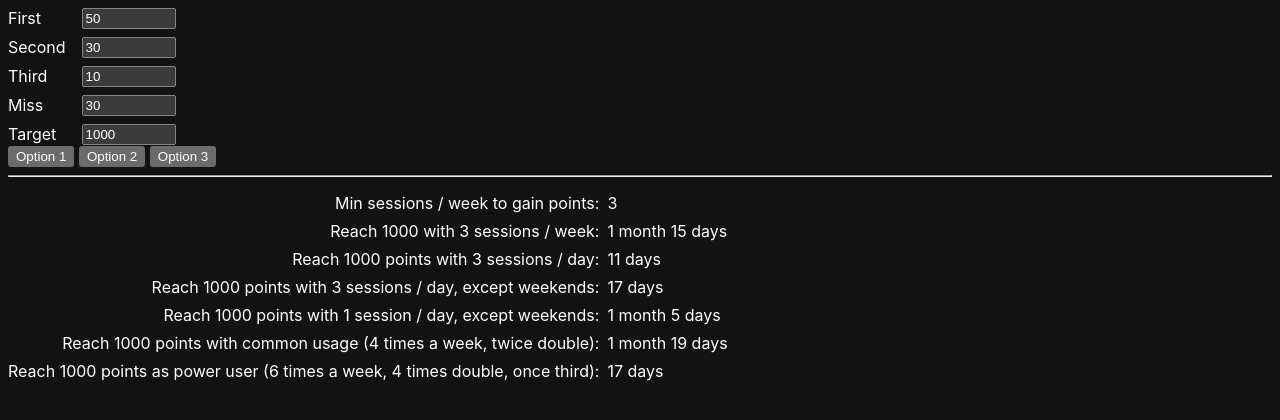
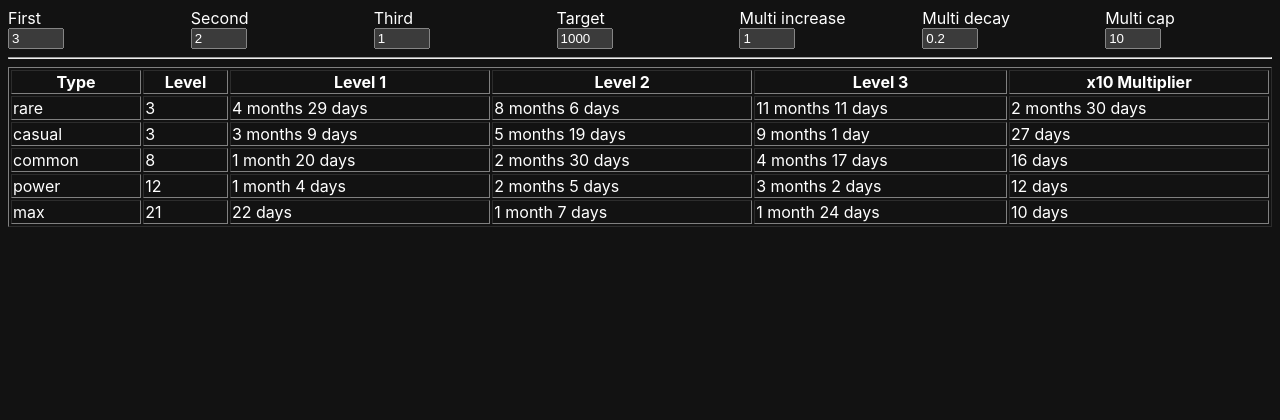
Before and after one commit to enyo/pausly-point-system, a SvelteKit app: page / in a window 1280 px wide. Shown: the top 420 px of the page. Built offline with nearby package versions, Linux system fonts and the light colour scheme.

Commit message:
Better display of points

```diff
--- a/src/app.d.ts
+++ b/src/app.d.ts
@@ -9,8 +9,10 @@ declare global {
 			first: number
 			second: number
 			third: number
-			miss: number
 			target: number
+			multiplierIncrease: number
+			multiplierDecay: number
+			multiplierCap: number
 		}
 		// interface Platform {}
 	}
--- a/src/routes/+page.svelte
+++ b/src/routes/+page.svelte
@@ -7,93 +7,214 @@
 	import { browser } from '$app/environment'
 	import { isEqual } from 'lodash-es'
 
-	let initialState = {
-		first: 50,
-		second: 30,
-		third: 10,
-		miss: 30,
-		target: 1000,
+	/** Chances of doing a first, second or third session */
+	type DayProbabilities = [number, number?, number?]
+
+	type WeekProbabilities = [
+		DayProbabilities,
+		DayProbabilities,
+		DayProbabilities,
+		DayProbabilities,
+		DayProbabilities,
+		DayProbabilities,
+		DayProbabilities,
+	]
+
+	const CHARACTERS = ['rare', 'casual', 'common', 'power', 'max'] as const
+	type Character = (typeof CHARACTERS)[number]
+
+	const CHARACTER_PROBABILITIES: { [key in Character]: WeekProbabilities } = {
+		rare: [[0], [90, 50, 5], [0], [90, 40, 5], [0], [0], [0]],
+		casual: [[80, 40], [30, 20], [20], [50, 30], [40, 20], [5], [5]],
+		common: [[80, 40, 10], [80, 40, 10], [80, 40, 10], [80, 40, 10], [80, 40, 10], [20], [20]],
+		power: [
+			[95, 40, 10],
+			[95, 40, 10],
+			[95, 40, 10],
+			[95, 40, 10],
+			[95, 40, 10],
+			[90, 20, 5],
+			[90, 20, 5],
+		],
+		max: [
+			[100, 100, 100],
+			[100, 100, 100],
+			[100, 100, 100],
+			[100, 100, 100],
+			[100, 100, 100],
+			[100, 100, 100],
+			[100, 100, 100],
+		],
+	}
+	const CHARACTER_DESCRIPTIONS: { [key in Character]: string } = {
+		rare: 'Typically does a session on Tuesday and Thursday, but not always.',
+		casual: 'Very likely to start with a session on Monday, and sometimes during the week.',
+		common:
+			'Typical (active) user. Has a 80% chance of doing a session Mo - Fr. Sometimes on the Weekend',
+		power: 'Power user. Does a session nearly every day. Often a second one.',
+		max: 'Every day three sessions.',
 	}
 
-	type Numbers = typeof initialState
+	let initialPoints = {
+		first: 3,
+		second: 2,
+		third: 1,
+		target: 1000,
+		multiplierIncrease: 1,
+		multiplierDecay: 0.2,
+		multiplierCap: 10,
+	}
+
+	type Points = typeof initialPoints
 
 	if (browser && location.hash) {
 		const params = new URLSearchParams(location.hash.slice(1))
 		if (params.has('first')) {
 			const state = Object.fromEntries(
 				[...params.entries()].map(([key, value]) => [key, +value]),
-			) as Numbers
-			initialState = state
+			) as Points
+			initialPoints = state
 		}
 	}
 
-	let numbers = $state(initialState)
+	let points = $state(initialPoints)
 
 	$effect(() => {
-		const state = unstate(numbers)
+		const state = unstate(points)
 		const pageState = unstate(untrack(() => $page.state))
 		if (isEqual(state, pageState)) return
 		const params = new URLSearchParams(state)
-		pushState(`#${params}`, unstate(numbers))
+		pushState(`#${params}`, unstate(points))
 	})
 	$effect(() => {
-		const state = unstate(untrack(() => numbers))
+		const state = unstate(untrack(() => points))
 		const pageState = unstate(untrack(() => $page.state))
 		if ($page.state['first'] && !isEqual(state, pageState)) {
-			numbers = $page.state
+			points = $page.state
 		}
 	})
 
-	const minSessions = () => {
-		let points = 0
-		let sessions = 0
-
-		do {
-			sessions++
-			points = numbers.first * sessions - (7 - sessions) * numbers.miss
-		} while (points <= 0 && sessions < 7)
-
-		return sessions
+	type CalculatedProbabilities = {
+		points: number
+		daysUntilMaxMultiplier?: number | undefined
+		daysUntilFirstLevel?: number | undefined
+		daysUntilSecondLevel?: number | undefined
+		daysUntilThirdLevel?: number | undefined
+		maxMultiplier: number
 	}
 
-	let fastest = $derived(numbers.target / (numbers.first + numbers.second + numbers.third))
-	let minNumberOfSessionsPerWeek = $derived(minSessions())
-	let fastestWithWeekends = $derived(
-		numbers.target /
-			(((numbers.first + numbers.second + numbers.third) * 5 - numbers.miss * 2) / 7),
-	)
-	let fastestWithWeekendsOnly1 = $derived(
-		numbers.target / ((numbers.first * 5 - numbers.miss * 2) / 7),
-	)
-	let mostCommon = $derived(
-		numbers.target / ((numbers.first * 4 + numbers.second * 2 - numbers.miss * 4) / 7),
-	)
-	let powerUser = $derived(
-		numbers.target /
-			((numbers.first * 6 + numbers.second * 4 + numbers.third - numbers.miss * 1) / 7),
-	)
-	let timeWithMinimum = $derived(
-		numbers.target / ((numbers.first * minNumberOfSessionsPerWeek) / 7),
-	)
+	type CharacterCalculatedProbabilities = {
+		[key in keyof typeof CHARACTER_PROBABILITIES]: CalculatedProbabilities
+	}
 
-	const formatDays = (days: number) => {
+	const INITIAL_CALCULATED_PROBABILITIES: CalculatedProbabilities = Object.freeze({
+		points: 0,
+		maxMultiplier: 1,
+	})
+
+	const calculateProbabilites = (): CharacterCalculatedProbabilities => {
+		let calculated = {} as CharacterCalculatedProbabilities
+		for (let [name, probabilities] of Object.entries(CHARACTER_PROBABILITIES)) {
+			const thisCalculated = { ...INITIAL_CALCULATED_PROBABILITIES }
+			calculated[name as Character] = thisCalculated
+
+			let sessionYesterday = false
+			let multiplier = 1
+
+			for (let i = 0; i < 365; i++) {
+				if (sessionYesterday) multiplier += points.multiplierIncrease
+				else multiplier -= points.multiplierDecay
+				multiplier = Math.max(1, Math.min(multiplier, points.multiplierCap))
+				thisCalculated.maxMultiplier = Math.max(thisCalculated.maxMultiplier, multiplier)
+
+				const weekday = i % 7
+				if (Math.random() * 100 <= probabilities[weekday][0]) {
+					sessionYesterday = true
+					thisCalculated.points += Math.ceil(points.first * multiplier)
+					if (Math.random() * 100 <= (probabilities[weekday][1] ?? 0)) {
+						thisCalculated.points += Math.ceil(points.second * multiplier)
+						if (Math.random() * 100 <= (probabilities[weekday][2] ?? 0)) {
+							thisCalculated.points += Math.ceil(points.third * multiplier)
+						}
+					}
+				} else {
+					sessionYesterday = false
+				}
+
+				if (!thisCalculated.daysUntilFirstLevel && thisCalculated.points >= 1000) {
+					thisCalculated.daysUntilFirstLevel = i + 1
+				}
+				if (!thisCalculated.daysUntilSecondLevel && thisCalculated.points >= 2000) {
+					thisCalculated.daysUntilSecondLevel = i + 1
+				}
+				if (!thisCalculated.daysUntilThirdLevel && thisCalculated.points >= 3000) {
+					thisCalculated.daysUntilThirdLevel = i + 1
+				}
+				if (!thisCalculated.daysUntilMaxMultiplier && multiplier >= points.multiplierCap) {
+					thisCalculated.daysUntilMaxMultiplier = i + 1
+				}
+			}
+		}
+
+		return calculated
+	}
+
+	let probabilities = $derived(calculateProbabilites())
+
+	const formatDays = (days: number | undefined) => {
+		if (!days) return 'Never'
 		return formatDuration(intervalToDuration({ start: 0, end: days * 24 * 60 * 60 * 1000 }), {
 			format: ['years', 'months', 'weeks', 'days'],
 		})
 	}
+
+	const getDescription = (character: Character) => {
+		const probs = CHARACTER_PROBABILITIES[character]
+		if (!probs) return ''
+
+		const days = ['Monday', 'Tuesday', 'Wednesday', 'Thursday', 'Friday', 'Saturday', 'Sunday']
+
+		let text = `${character}\n\n${CHARACTER_DESCRIPTIONS[character]}\n\n`
+		const f = (v: number | string) => v.toString().padEnd(5, ' ')
+
+		for (let i = 0; i < 7; i++) {
+			text += `${days[i].padStart(10, ' ')}  1: ${f(`${probs[i][0]}%`)} 2: ${f(
+				`${probs[i][1] ?? 0}%`,
+			)} 3: ${f(`${probs[i][2] ?? 0}%`)}\n`
+		}
+		return text
+	}
+
+	let debug = $state('')
 </script>
 
 <div class="values">
-	<span>First</span> <input type="number" bind:value={numbers.first} />
-	<span>Second</span> <input type="number" bind:value={numbers.second} />
-	<span>Third</span> <input type="number" bind:value={numbers.third} />
-	<span>Miss</span> <input type="number" bind:value={numbers.miss} />
-	<span>Target</span> <input type="number" bind:value={numbers.target} />
+	<label>
+		<span>First</span> <input type="number" bind:value={points.first} />
+	</label>
+	<label>
+		<span>Second</span> <input type="number" bind:value={points.second} />
+	</label>
+	<label>
+		<span>Third</span> <input type="number" bind:value={points.third} />
+	</label>
+	<label>
+		<span>Target</span> <input type="number" bind:value={points.target} />
+	</label>
+	<label>
+		<span>Multi increase</span> <input type="number" bind:value={points.multiplierIncrease} />
+	</label>
+	<label>
+		<span>Multi decay</span> <input type="number" bind:value={points.multiplierDecay} />
+	</label>
+	<label>
+		<span>Multi cap</span> <input type="number" bind:value={points.multiplierCap} />
+	</label>
 </div>
 
-<button
+<!-- <button
 	onclick={() => {
-		numbers = {
+		points = {
 			first: 50,
 			second: 30,
 			third: 10,
@@ -101,65 +222,60 @@
 			target: 1000,
 		}
 	}}>Option 1</button
->
-
-<button
-	onclick={() => {
-		numbers = {
-			first: 40,
-			second: 20,
-			third: 10,
-			miss: 20,
-			target: 1000,
-		}
-	}}>Option 2</button
->
-
-<button
-	onclick={() => {
-		numbers = {
-			first: 40,
-			second: 20,
-			third: 10,
-			miss: 15,
-			target: 1000,
-		}
-	}}>Option 3</button
->
+> -->
 
 <hr />
-<dl>
-	<dt>Min sessions / week to gain points:</dt>
-	<dd>{minNumberOfSessionsPerWeek}</dd>
 
-	<dt>Reach {numbers.target} with {minNumberOfSessionsPerWeek} sessions / week:</dt>
-	<dd>{formatDays(timeWithMinimum)}</dd>
+<table border="1">
+	<thead>
+		<tr>
+			<th>Type</th>
+			<th title="After one year">Level</th>
+			<th title="Time to reach level 1">Level 1</th>
+			<th title="Time to reach level 2">Level 2</th>
+			<th title="Time to reach level 3">Level 3</th>
+			<th title="Time to reach max multiplier">x{points.multiplierCap} Multiplier</th>
+		</tr>
+	</thead>
+	<tbody>
+		{#each Object.entries(probabilities) as [name, values]}
+			<tr
+				onfocus={() => {}}
+				onblur={() => {}}
+				onmouseover={() => (debug = getDescription(name as Character))}
+				onmouseout={() => (debug = '')}
+			>
+				<td title={getDescription(name as Character)}>{name}</td>
+				<td title="Level after one year">{Math.floor(values.points / 1000)}</td>
+				<td title="Time to reach level 1">{formatDays(values.daysUntilFirstLevel)}</td>
+				<td title="Time to reach level 2">{formatDays(values.daysUntilSecondLevel)}</td>
+				<td title="Time to reach level 3">{formatDays(values.daysUntilThirdLevel)}</td>
+				<td title="Time to reach max multiplier">{formatDays(values.daysUntilMaxMultiplier)}</td>
+			</tr>
+		{/each}
+	</tbody>
+</table>
 
-	<dt>Reach {numbers.target} points with 3 sessions / day:</dt>
-	<dd>{formatDays(fastest)}</dd>
-
-	<dt>Reach {numbers.target} points with 3 sessions / day, except weekends:</dt>
-	<dd>{formatDays(fastestWithWeekends)}</dd>
-
-	<dt>Reach {numbers.target} points with 1 session / day, except weekends:</dt>
-	<dd>{formatDays(fastestWithWeekendsOnly1)}</dd>
-
-	<dt>Reach {numbers.target} points with common usage (4 times a week, twice double):</dt>
-	<dd>{formatDays(mostCommon)}</dd>
-
-	<dt>Reach {numbers.target} points as power user (6 times a week, 4 times double, once third):</dt>
-	<dd>{formatDays(powerUser)}</dd>
-</dl>
+<pre>{debug}</pre>
 
 <style>
 	.values {
 		display: grid;
-		grid-template-columns: auto 1fr;
-		width: 10rem;
+		grid-template-columns: repeat(auto-fit, minmax(6rem, 1fr));
 		column-gap: 1rem;
 		row-gap: 0.5rem;
 	}
+	label {
+		display: flex;
+		flex-direction: column;
+	}
+	label span {
+		white-space: nowrap;
+	}
 	input {
+		width: 3rem;
+	}
+	table {
 		width: 100%;
 	}
 	dl {
```
